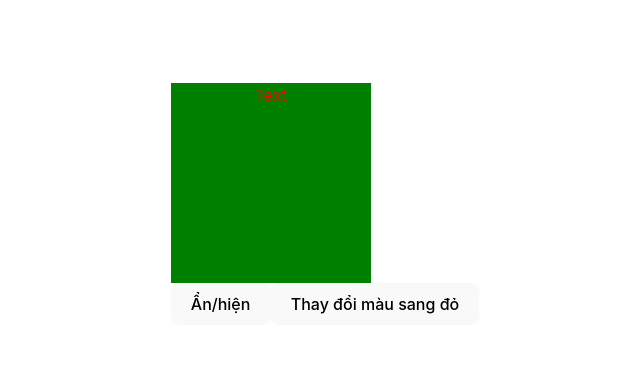
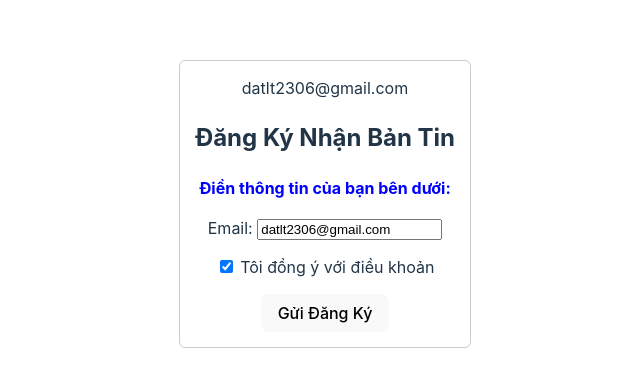
Before and after one commit to datlt2306/FPL-WEB2072, a Vue app: page / in a window 1280 px wide. Shown: the part 196-582 px from the top of the page, without its empty margins (315-955 px from the left). Built offline with nearby package versions, Linux system fonts and the light colour scheme.

Commit message:
feat: add toggle functionality for visibility and error state styles in App component

```diff
--- a/src/App.vue
+++ b/src/App.vue
@@ -1,27 +1,71 @@
 <script setup>
+import { ref } from 'vue'
 
-import { ref } from 'vue';
+const email = ref('datlt2306@gmail.com')
+const isAgreed = ref(true)
+const themeColor = ref('blue')
+const activeClass = ref('bold-text')
+function handleSubmit() {
+  console.log('123')
+  // alert(`Đăng ký thành công email: ${email.value}`);
+}
+</script>
 
-const isActive = ref(true);
-const hasError = ref(true);
+<template>
+  <div class="form-container">
+    {{ email }}
+    <h2>Đăng Ký Nhận Bản Tin</h2>
+    <!-- Bind class và style động -->
+    <p :style="{ color: themeColor }" :class="activeClass">
+      Điền thông tin của bạn bên dưới:
+    </p>
+    <!-- <p style="color: blue" class="bold-text">
+      Điền thông tin của bạn bên dưới:
+    </p> -->
 
-</script>
-<template>
-  <div class="box" :class="{ active: isActive, 'text-danger': hasError }">Text</div>
-  <button>Ẩn/hiện</button>
-  <button>Thay đổi màu sang đỏ</button>
+    <!-- Two-way Binding với v-model -->
+    <div class="field">
+      <label>Email: </label>
+      <input type="email" v-model="email" placeholder="example@gmail.com" />
+    </div>
+
+    <div class="field">
+      <label>
+        <input type="checkbox" v-model="isAgreed" /> Tôi đồng ý với điều khoản
+      </label>
+    </div>
+
+    <!-- Event Handling với v-on và modifier prevent -->
+    <form @submit.prevent="handleSubmit">
+      <button type="submit">Gửi Đăng Ký</button>
+    </form>
+  </div>
 </template>
-<style>
-.box {
-  width: 200px;
-  height: 200px;
+
+<style scoped>
+.form-container {
+  max-width: 400px;
+  margin: 20px auto;
+  padding: 15px;
+  border: 1px solid #ccc;
+  border-radius: 6px;
 }
 
-.active {
-  background-color: green;
+.field {
+  margin-bottom: 15px;
 }
 
-.text-danger {
-  color: red;
+.bold-text {
+  font-weight: bold;
+}
+
+button {
+  padding: 8px 16px;
+  cursor: pointer;
+}
+
+button:disabled {
+  background-color: #ddd;
+  cursor: not-allowed;
 }
 </style>
```
